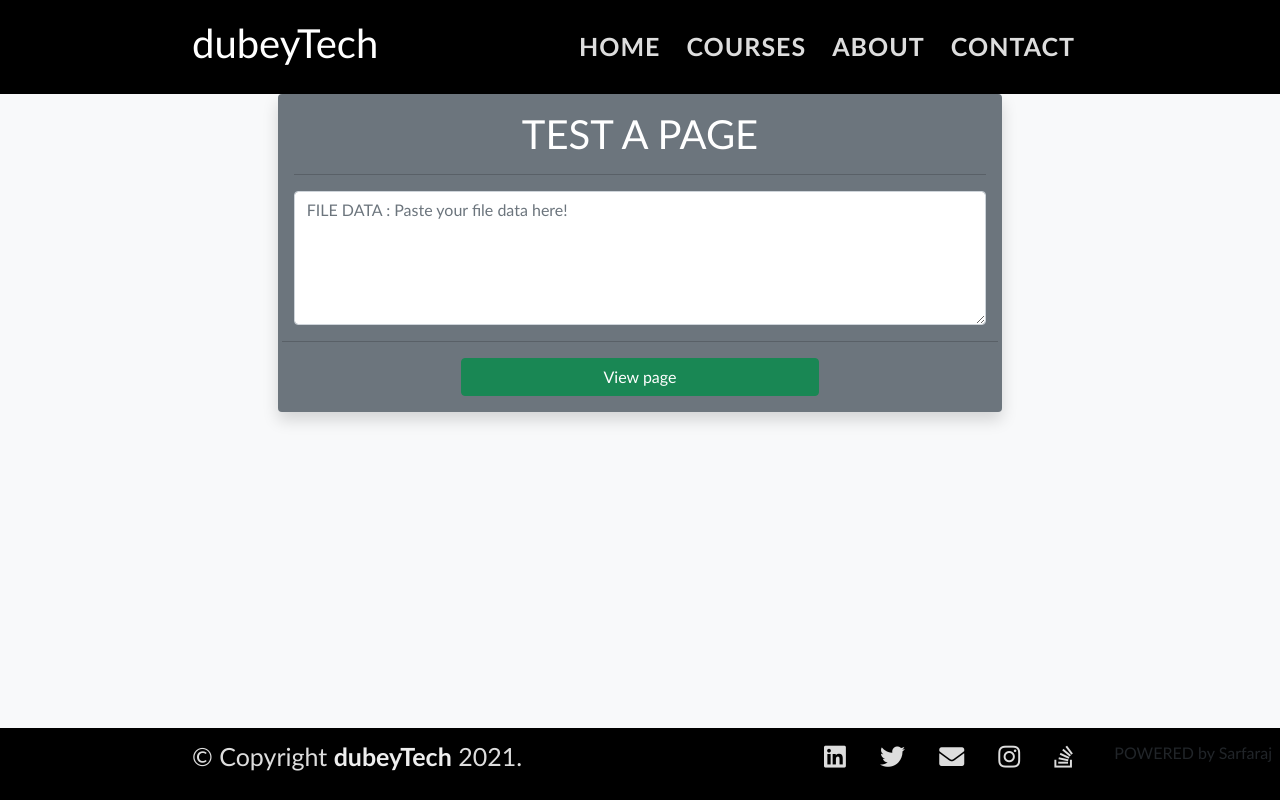
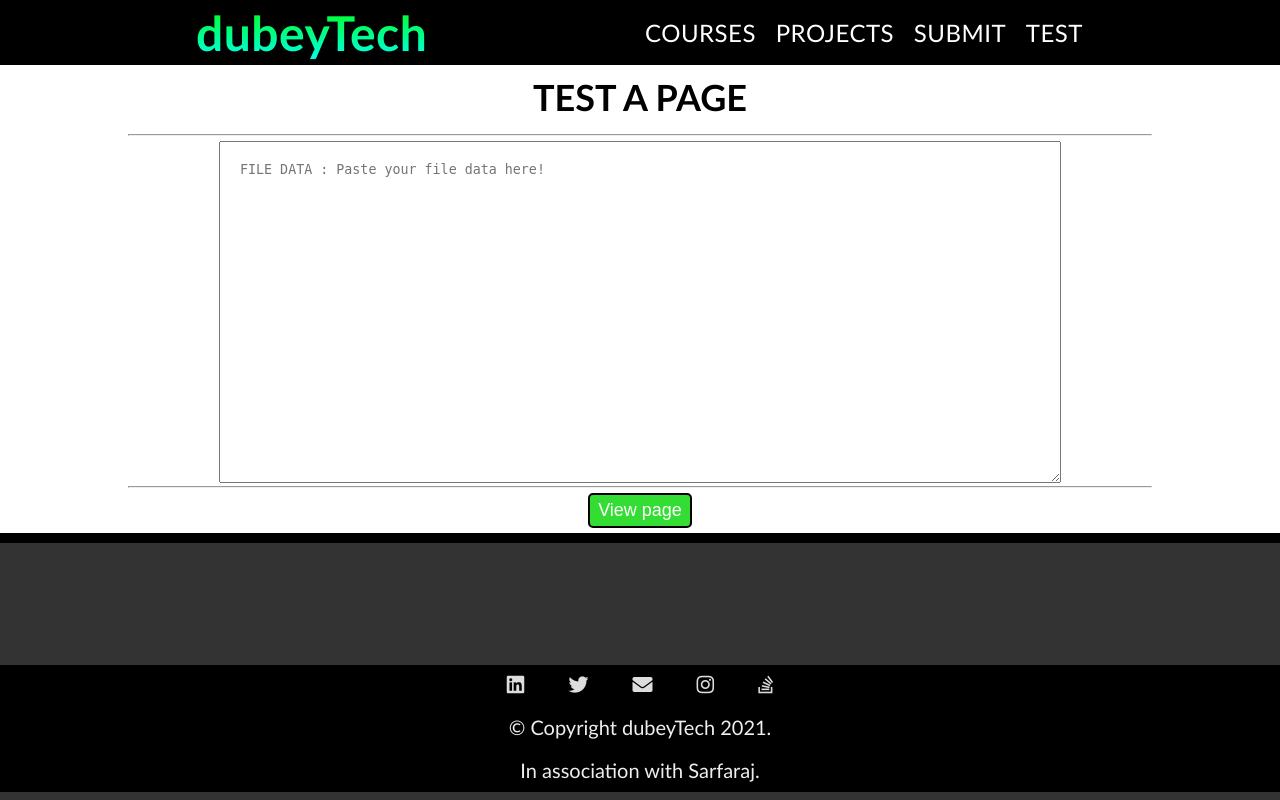
Before and after one commit to sarfarajansari/html-file-uploader, a Django app: page /test/ in a window 1280 px wide. Run offline with Django 3.2, Linux system fonts and the light colour scheme; some libraries are stand-ins or nearby versions.

Commit message:
design and UI/UX upgrade by dubeyTech-prashant

```diff
--- a/htmlmanager/templates/layout.html
+++ b/htmlmanager/templates/layout.html
@@ -13,8 +13,8 @@
     integrity="sha384-AYmEC3Yw5cVb3ZcuHtOA93w35dYTsvhLPVnYs9eStHfGJvOvKxVfELGroGkvsg+p" crossorigin="anonymous" />
 
   <!-- bootstrp -->
-  <link href="https://cdn.jsdelivr.net/npm/bootstrap@5.0.0-beta3/dist/css/bootstrap.min.css" rel="stylesheet"
-    integrity="sha384-eOJMYsd53ii+scO/bJGFsiCZc+5NDVN2yr8+0RDqr0Ql0h+rP48ckxlpbzKgwra6" crossorigin="anonymous">
+  <!-- <link href="https://cdn.jsdelivr.net/npm/bootstrap@5.0.0-beta3/dist/css/bootstrap.min.css" rel="stylesheet"
+    integrity="sha384-eOJMYsd53ii+scO/bJGFsiCZc+5NDVN2yr8+0RDqr0Ql0h+rP48ckxlpbzKgwra6" crossorigin="anonymous"> -->
 
   <!-- custom css -->
   <link rel="stylesheet" href="{% static 'style.css' %}">
@@ -23,82 +23,78 @@
 </head>
 
 <body id="page">
-  <header class="sm">
-    <a href="http://dubeytech.herokuapp.com/">
-      <h1 class="title">dubeyTech</h1>
+  <header>
+    <div class="wrapper">
+      <nav>
+        <div class="brand">
+          <a href="https://dubeytech.herokuapp.com/" class="brand-name">
+            <h1>dubeyTech</h1>
           </a>
-    <span class="ham-icon">&#9776;</span>
-    <div class="menu">
-      <ul>
-        <li><a href="http://dubeytech.herokuapp.com/">HOME</a></li>
-        <li><a href="http://dubeytech.herokuapp.com/#courses">COURSES</a></li>
-        <li><a href="https://dubeytech-prashant.github.io/cv">ABOUT US</a></li>
-        <li><a href="mailto:dubeyprashant583@gmail.com">CONTACT US</a></li>
+          <span class="ham-icon"> &#9776; </span>
+        </div>
+        <ul class="nav-links">
+          <li><a href="https://dubeytech.herokuapp.com/#courses">COURSES</a></li>
+          <li><a href="/">PROJECTS</a></li>
+          <li><a href="/submit">SUBMIT</a></li>
+          <li><a href="/test">TEST</a></li>
         </ul>
-    </div>
-  </header>
-  <header class="lg">
-    <div class="navbar">
-      <a href="http://dubeytech.herokuapp.com/">
-        <h1 class="title">dubeyTech</h1>
-      </a>
-      <div class="nav">
-        <a href="http://dubeytech.herokuapp.com/">HOME</a>
-        <a href="http://dubeytech.herokuapp.com/#courses">COURSES</a>
-        <a href="https://dubeytech-prashant.github.io/cv">ABOUT</a>
-        <a href="mailto:dubeyprashant583@gmail.com">CONTACT</a>
-      </div>
+      </nav>
     </div>
   </header>
 
-  <main class="row justify-content-center ">
-    <div class="col col-lg-10">
+  <script src="https://code.jquery.com/jquery-3.6.0.min.js"
+    integrity="sha256-/xUj+3OJU5yExlq6GSYGSHk7tPXikynS7ogEvDej/m4=" crossorigin="anonymous"></script>
+
+  <script>
+    $(".ham-icon").on("click", () => {
+      $(".nav-links").toggleClass("show");
+    });
+  </script>
+  <style>
+    main{
+      padding: 0;
+      margin: 0;
+    }
+  </style>
+  <main>
+    <div class="view-project">
       <!-- Write your code here -->
       {% block body %}
       {% endblock %}
-    </div>
 
 
 
+    </div>
+    <div class="posted-by">
+      {% if project.username %}
 
+      <p class="">Posted by {{project.username}}</p>
 
+      {% endif %}
+    </div>
 
   </main>
 
-  <div class="fixed-footer-extra"></div>
-
-  <footer>
-    {% if project.username %}
-
-    <p class="bg-dark text-white">Posted by {{project.username}}</p>
-
-    {% endif %}
-    <div class="foot-container">
-      <div class="foot-social">
+  <!-- Floating social -->
+  <div class="float-social">
+    <div class="wrapper">
       <a href="https://www.linkedin.com/in/prashant-dubey-204984209"><i class="icon fab fa-linkedin"></i></a>
       <a href="https://twitter.com/dubeyfire07" class="icon tw"><i class="fab fa-twitter"></i></a>
       <a href="mailto:dubeyprashant583@gmail.com" class="icon em"><i class="fas fa-envelope"></i></a>
       <a href="https://www.instagram.com/dubeytechofficial" class="icon ig"><i class="fab fa-instagram"></i></a>
       <a href="https://stackoverflow.com/users/14899603/prashant-dubey" class="icon st"><i
           class="fab fa-stack-overflow"></i></a>
-        <p4 style="position: absolute;right: 8px;">POWERED by Sarfaraj</p4>
     </div>
 
-      <div class="foot-text">
-        <p>
-          &copy; Copyright <a href="https://dubeytech-prashant.github.io/cv" class="foot-link">dubeyTech</a> 2021.
-        </p>
-
   </div>
+  <!-- Footer -->
+  <footer>
+    <div class="wrapper">
+      <p> &copy; Copyright <a href="https://dubeytech-prashant.github.io/cv" class="foot-link">dubeyTech</a> 2021.</p>
+      <br>
+      <p>In association with Sarfaraj.</p>
     </div>
   </footer>
-  <!--------       jQuery CDN       -------- -->
-  <script src="https://code.jquery.com/jquery-3.5.1.min.js"
-    integrity="sha256-9/aliU8dGd2tb6OSsuzixeV4y/faTqgFtohetphbbj0=" crossorigin="anonymous"></script>
-  <script>
-    $(".ham-icon").click(() => $(".menu").toggleClass("open"));
-  </script>
-
 </body>
 {% if project %}
 <script>
--- a/htmlmanager/templates/test.html
+++ b/htmlmanager/templates/test.html
@@ -1,44 +1,30 @@
 {% extends 'layout.html' %} {% block body %} {% if html %} {{html|safe}}
 
-<div class="row justify-content-center">
-  <div class="col-6 justify-content-center">
-    <a href="{% url 'test' %}">
-      <button class="btn btn-primary w-100">Test Again</button>
-    </a>
-  </div>
+<div class="test-again">
+  <hr style="margin: 5px 0;" />
+  <a href="{% url 'test' %}">
+    <button class="test-btn">Test Again</button>
+  </a>
 </div>
 
 {% else %}
+<div class="test-wrapper">
+  <h1 class="page-title">TEST A PAGE</h1>
 
-<div class="row justify-content-center">
-  <div class="col-lg-8 bg-secondary col-md-10 shadow p-3 mb-5 rounded">
-    <h1 class="text-center text-white">TEST A PAGE</h1>
+<hr style="margin: 5px 0;" />
 
-    <hr />
-    <form method="GET" action="{% url 'test' %} ">
-      <div class="row justify-content-center">
-        <div class="col">
-          <div class="mb-3">
-            <textarea
-              class="form-control"
-              name="html"
-              placeholder="FILE DATA : Paste your file data here!"
-              id="exampleFormControlTextarea1"
-              rows="5"
-            ></textarea>
-          </div>
-        </div>
-        <hr />
+<form class="test-form" method="GET" action="{% url 'test' %} ">
 
-        <input type="submit" value="View page" class="btn btn-success w-50" />
-      </div>
-    </form>
-  </div>
+  <textarea class="test-text" name="html" placeholder="FILE DATA : Paste your file data here!"
+    id="exampleFormControlTextarea1" rows="20"></textarea>
+
+  <hr />
+
+  <input type="submit" value="View page" class="test-btn" />
+
+</form>
 </div>
+
 {% endif %}
 
-<script>
-  document.getElementById("page").classList.add("bg-light");
-</script>
-
 {% endblock %}
--- a/static/style.css
+++ b/static/style.css
@@ -2,137 +2,328 @@
   margin: 0;
   padding: 0;
 }
-*::selection{
+
+*::selection {
   background-color: #0f0;
   color: #00f;
 }
-#page {
+
+body {
   background-color: #333;
   font-family: "Gill Sans", Calibri, sans-serif;
 }
+
+.wrapper {
+  max-width: 1400px;
+  margin: 0 auto;
+}
+
 header {
   background-color: #000;
   color: #eee;
   position: sticky;
   top: 0;
   left: 0;
-  width: 100%;
+  padding: 0 2%;
 }
-.title {
+
+nav {
+  margin: 0 auto;
+  letter-spacing: .5px;
+}
+
+nav a {
+  color: #fff;
+  text-decoration: none;
+}
+
+.brand {
+  display: flex;
+  justify-content: space-between;
+  align-items: center;
+}
+
+.brand-name {
   font-family: Calibri, sans-serif;
-  display: inline-block;
-  font-size: 30px;
-  line-height: 40px;
+  color: #eee;
+  font-size: 24px;
+  font-weight: 900;
+  background: linear-gradient(#0f0, #0ff);
+  -webkit-background-clip: text;
+  background-clip: text;
+  -webkit-text-fill-color: transparent;
+  padding: 4px;
+}
+
+.brand-name:hover {
+  padding-bottom: 0;
+  background: linear-gradient(transparent, rgba(255, 255, 255, 0.8));
   color: #fff;
+  border-bottom: 4px solid #fff;
+  -webkit-background-clip: unset;
+  background-clip: unset;
+  -webkit-text-fill-color: unset;
 }
-.title:hover {
-    color: #eee;
-    text-decoration: underline;
+
+.ham-icon {
+  font-size: 25px;
+  font-weight: 900;
+}
+
+.nav-links {
+  list-style: none;
+  display: none;
+}
+
+.nav-links li {
+  padding: 5px;
+  font-size: 18px;
+}
+
+.nav-links li:hover {
+  background: linear-gradient(transparent, rgba(255, 255, 255, 0.9));
+}
+
+.show {
+  display: block;
+}
+
+main {
+  padding: 0 2%;
+  min-height: 600px;
+  margin: 0 auto;
+}
+
+/* *******************************      devices above 600px      **************** */
+
+@media screen and (min-width: 600px) {
+
+  header,
+  main {
+    padding: 0 5%;
   }
 
-/* For mobile and devices below 900px */
-@media screen and (max-width: 900px) {
-  header.lg {
+  nav {
+    display: flex;
+    justify-content: space-between;
+    align-items: center;
+  }
+
+  .brand {
+    flex: 1;
+  }
+
+  .brand-name {
+    font-size: 28px;
+  }
+
+  .ham-icon {
     display: none;
   }
-  .title {
-    margin: 3% 5%;
+
+  .nav-links {
+    flex: 1;
+    display: flex;
+    justify-content: space-between;
   }
-  .ham-icon {
-    position: absolute;
-    top: 50px;
-    transform: translateY(-100%);
-    right: 5%;
-    font-size: 30px;
+
+  .nav-links li:hover {
+    padding-top: 0;
+    border-bottom: 4px solid #fff;
   }
-  .menu {
-    background-color: #111;
-    height: 0;
-    overflow: hidden;
+
+}
+
+/* *******************************      devices above 1000px      **************** */
+
+@media screen and (min-width: 1000px) {
+
+  main,
+  header {
+    padding: 0 15%;
   }
-  .open {
-    height: 100%;
-    padding: 2%;
+
+  .brand-name {
+    font-size: 32px;
   }
-  ul {
-    list-style: none;
-    margin: 0 5%;
-    font-weight: 600;
+
+  .nav-links li {
+    font-size: 21px;
   }
-  ul li a{
-    color: #eee;
-    text-decoration: none;
-    margin: 2% 0;
+
+}
+
+/* *******************************      devices above 1200px      **************** */
+
+@media screen and (min-width: 1200px) {
+  .brand {
+    flex: 1;
+  }
+
+  .nav-links li {
+    font-size: 24px;
+  }
+
+  .nav-links {
+    flex: 1;
   }
 }
-/*  For devices above 900px */
-@media screen and (min-width: 900px) {
-  header.sm {
-    display: none;
-  }
-  header {
-    width: auto;
-    padding: 15px 15%;
-  }
-  .title{
-    font-size: 40px;
-  }
-  .nav {
-    float: right;
-  }
-  .nav a {
-    color: #ddd;
-    float: left;
-    line-height: 1.5;
-    font-size: 25px;
-    font-weight: 800;
-    letter-spacing: 1px;
-    text-decoration: none;
-    padding: 0 3px;
-    margin: 0 10px;
-  }
-  .nav a:hover {
-    border-bottom: 3px solid #fff;
-    color: #fff;
-  }
-}
+
 /* header end */
 
 /* don't look above write your code here */
-.row1{
-  background-color: rgb(162, 237, 238);
-}
-.row2{
-  background-color: rgb(247, 193, 162);
+
+/* index start */
+.project-list {
+  text-align: center;
+  padding: 2%;
 }
 
-.row1,.row2{
-  text-decoration: none;
-  color: #000;
-  text-align: left;
-}
-.project{
-  text-decoration-line: none;
+.row {
+  max-width: 400px;
+  width: auto;
+  padding: 10px;
+  background: #000;
+  margin: 5px auto;
+  border: 3px solid grey;
+  border-radius: 10px;
 }
 
-.projects-container{
-  border: 2px solid wheat;
+.project-list a {
+  text-decoration: none;
+}
+
+.project-list a h3 {
+  font-size: 18px;
+  color: #fff;
+
+}
+
+.author {
+  color: #0f0;
+}
+
+/* index end */
+
+/* layoiut stsrt */
+.view-project {
+  background: #fff;
+  padding: 0;
+  margin: 0 auto;
+  min-height: 400px;
+  height: auto;
+}
+
+.posted-by {
+  background: #000;
+  color: #fff;
+  padding: 5px;
+  text-align: center;
+  font-size: 18px;
+}
+
+/* layoiut end */
+
+/* Test page start */
+
+.test-wrapper {
+  width: 80%;
+  text-align: center;
+  margin: 0 auto;
+}
+
+.page-title {
+  margin: 0 auto;
+  text-align: center;
+  font-size: 30px;
+  padding: 10px;
+  font-weight: 900;
+  margin: 0 auto;
+  color: #000;
+}
+
+.test-form {
+  text-align: center;
+}
+
+.test-text {
+  max-width: 800px;
+  padding: 20px;
+  width: 80%;
+}
+
+.test-btn {
+  padding: 5px 8px;
+  margin: 5px auto;
+  font-size: 18px;
+  color: #fff;
+  background: #33dd33;
+  border: 2px solid #000;
   border-radius: 5px;
+  max-width: 120px ;
 }
+
+.test-again {
+  text-align: center;
+  margin: 0 auto;
+}
+
+/* Test page end */
 
 
 
+/* submit start */
+
+.project-form {
+  margin: 0 auto;
+  max-width: 300px;
+  text-align: center;
+}
+
+.project-form input,
+.project-form textarea {
+  padding: 5px;
+  margin: 5px auto;
+  border: 2px solid #444;
+  border-radius: 5px;
+  width: 250px;
+}
+
+.project-form input:focus {
+  outline: none;
+  border: 3px solid #000;
+}
+
+.note {
+  margin: 0 auto;
+  text-align: center;
+  list-style: disc;
+  max-width: 250px;
+}
+
+/* submit end */
 
 
+@media screen and (min-width: 700px) {
+  .project-list a h3 {
+    font-size: 22px;
+  }
 
+  .project-form {
+    max-width: 500px;
+  }
 
+  .project-form input,
+  .project-form textarea,
+  .note {
+    width: 300px;
+  }
 
+  .page-title {
+    font-size: 36px;
+  }
 
-
-
-
-
-
+}
 
 
 
@@ -140,92 +331,57 @@ header {
 
 
 /* Footer */
-.fixed-footer-extra{
-  height: 60px;
-}
-footer {
-  position: fixed;
+/* floating social start  */
+.float-social {
+  background: #000;
+  margin: 0;
+  text-align: center;
+  position: sticky;
   width: 100%;
   bottom: 0;
   left: 0;
-  background-color: #000;
 }
-
-.foot-container {
-  text-align: left;
-  padding: 1% 15%;
-}
-
-.foot-social {
-  display: inline;
-  float: right;
-}
-
 
 .icon {
   color: #ddd;
-  text-align: center;
-  line-height: 30px;
-  font-size: 25px;
-  padding: 0 15px;
+  font-size: 20px;
+  padding: 10px 20px;
 }
 
 .icon:hover {
   color: #fff;
-  font-size: 30px;
+  font-size: 25px;
 }
 
-.foot-link,
-.foot-text p {
-  line-height: 30px;
-  font-size: 25px;
-  color: #ddd;
+@media screen and (max-width: 600px) {
+  .icon {
+    font-size: 18px;
+    padding: 8px;
+  }
+}
+
+/* floating social end  */
+
+/* Footer start */
+footer {
+  background: #000;
+  color: #eee;
+  text-align: center;
+  padding: 10px;
+}
+
+footer p {
+  margin: 0 auto;
+  font-size: 20px;
+}
+
+footer a {
+  color: #eee;
   text-decoration: none;
 }
 
-.foot-link {
-  font-weight: 700;
-  color: #eee;
-}
-
-.foot-link:hover {
+footer a:hover {
+  color: #fff;
+  font-size: 22px;
   text-decoration: underline;
 }
-/* For devices below 1100px */
-@media screen and (max-width: 1100px) {
-  .foot-container {
-    text-align: center;
-    padding: 1%;
-  }
-
-  .foot-link,
-  .foot-text p {
-    font-size: 20px;
-  }
-
-  .foot-social {
-    float: none;
-    display: block;
-    padding: 0 5px 3px;
-  }
-
-  .icon {
-    padding: 0 10px;
-    font-size: 20px;
-  }
-}
-/* For devices below 600px */
-@media screen and (max-width: 600px) {
-  .icon {
-    padding: 0 5px;
-    font-size: 20px;
-  }
-  .icon:hover {
-    font-size: 24px;
-  }
-  .foot-link,
-  .foot-text p {
-    line-height: 24px;
-    font-size: 18px;
-  }
-}
```
Also changed, not shown: htmlmanager/templates/index.html (+8 -14 lines), htmlmanager/templates/submit.html (+24 -28 lines). Lines whose indentation alone changed are shown as unchanged.
